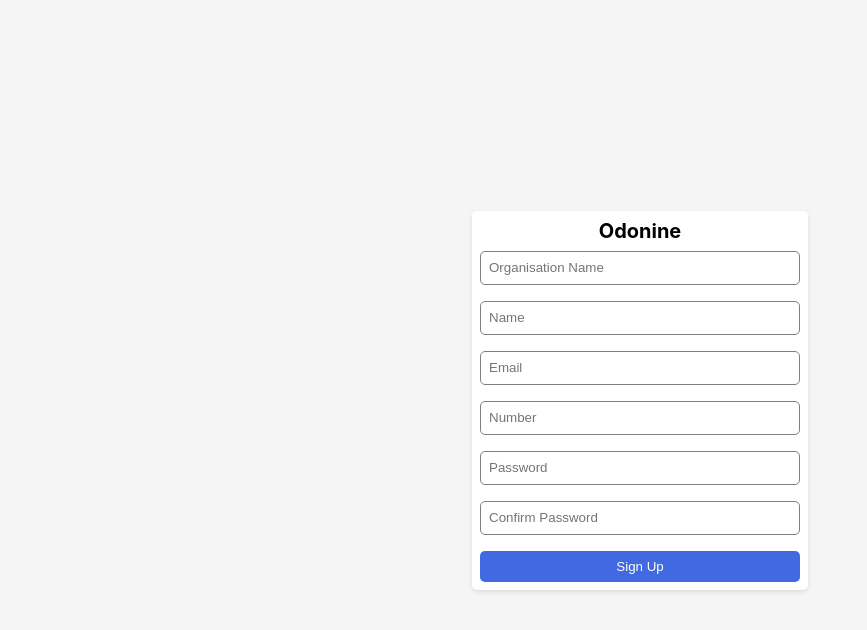
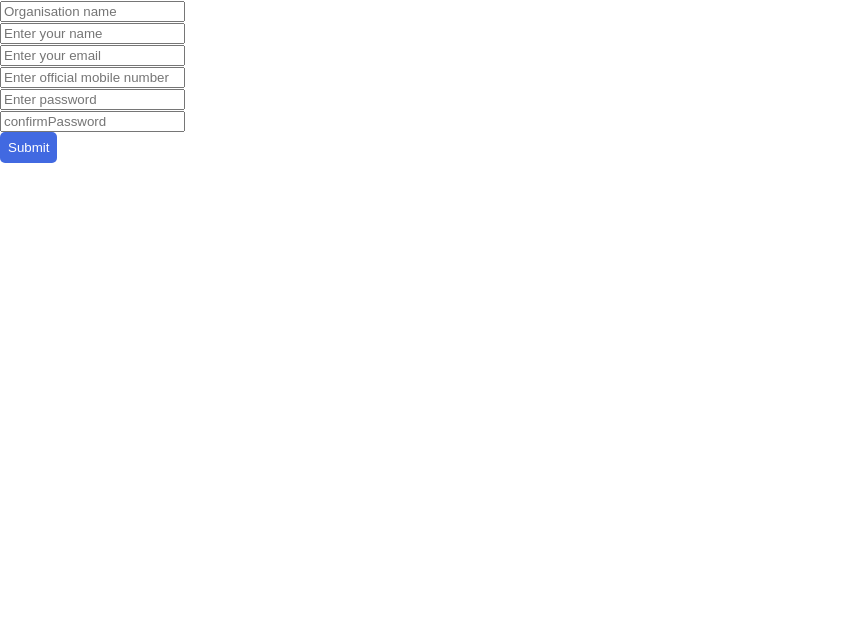
Before and after one commit to Chandru-CLT/saas-client-multi-tenant, a React (Create React App) app: page /testing in a window 1280 px wide. Shown: the top 630 px of the page, without its empty margins (0-867 px from the left). Built offline with nearby package versions, Linux system fonts and the light colour scheme.

Commit message:
eod push
eod push

```diff
--- a/package.json
+++ b/package.json
@@ -14,6 +14,7 @@
     "react-icons": "^5.0.1",
     "react-router-dom": "^6.22.3",
     "react-scripts": "5.0.1",
+    "react-spinners": "^0.13.8",
     "web-vitals": "^2.1.4"
   },
   "scripts": {
--- a/src/App.css
+++ b/src/App.css
@@ -300,12 +300,13 @@
 .auth_container__inner form {
     display: flex;
     flex-direction: column;
-    gap: 1rem;
+    gap: 1.5rem;
     margin-top: 0.5rem;
 }
 
 .auth_container__inner input {
     border: 1px solid gray;
+    width: 95%;
     outline: none;
     border-radius: 5px;
     height: 1rem;
@@ -318,3 +319,12 @@
     justify-content: center;
     align-items: center;
 }
+
+
+/* form validation error */
+
+.formError{
+    /* border: 1px solid red; */
+    color: red;
+    font-size: 12px;
+}
--- a/src/Pages/CompanyHomePage/CompanyProjects/CompanyProjects.jsx
+++ b/src/Pages/CompanyHomePage/CompanyProjects/CompanyProjects.jsx
@@ -1,17 +1,20 @@
-import React, { useEffect, useState } from 'react'
+import React, { useEffect, useState, CSSProperties  } from 'react'
 import './CompanyProjects.css'
 import { useNavigate, useParams } from 'react-router-dom';
 import { companyCreateProjectApi, projectListApi } from '../../../Api/Company';
 import { getOrganisationName } from '../../../Utils/Localstorage';
+import ClipLoader from "react-spinners/ClipLoader";
 
 const CompanyProjects = () => {
   const { organisationName } = useParams()
   const navigate = useNavigate()
+  const [isLoading, setIsLoading] = useState(true)
 
   const [formData, setFormData] = useState({
     organisationName: getOrganisationName(),
     projectName: '',
   });
+
 
   const [projectList, setprojectList] = useState([])
 
@@ -19,10 +22,12 @@ const CompanyProjects = () => {
     projectListApi(organisationName).then(res => {
       console.log(res.data);
       setprojectList(res.data);
-
     }).catch(err => {
       console.log(err);
     })
+    if (projectList !== 0) {
+      setIsLoading(false)
+    }
   }, [formData.projectName])
 
   const handleChange = (e) => {
@@ -32,12 +37,12 @@ const CompanyProjects = () => {
 
   const handleSubmit = (e) => {
     e.preventDefault();
-
+    setIsLoading(true)
     companyCreateProjectApi(formData).then(res => {
       console.log(res);
       setFormData({ ...formData, projectName: '' }); // Clear the projectName input
       // navigate(`/${organisationName}/admin/home`)
-
+      setIsLoading(false)
     }).catch(err => {
       console.log(err);
     });
@@ -62,15 +67,31 @@ const CompanyProjects = () => {
           {/*<Link className='navigate' to={`/sign-in`}>Signin</Link> */}
         </form>
 
+
         <div className='companyProjectList'>
           <header>Current Projects</header>
+          {isLoading ? (
+              <ClipLoader
+              color={"#4169e1"}
+              loading={isLoading}
+              css={{ display: "block", margin: "0 auto", borderColor: "red" }}
+              size={100}
+              aria-label="Loading Spinner"
+              data-testid="loader"
+            />
+
+            ) : (
+              <>
                 {projectList.map((data, index) => (
                   <input
+                    key={index} // added key prop for unique identification
                     value={data.projectName}
                     onChange={handleChange}
                     disabled
                   />
                 ))}
+              </>
+            )}
         </div>
       </div>
     </div>
--- a/src/Pages/Signup.jsx
+++ b/src/Pages/Signup.jsx
@@ -2,6 +2,7 @@ import React, { useState, useEffect } from 'react';
 import { Link, useNavigate } from 'react-router-dom';
 import { companySignupApi } from '../Api/Auth';
 import { saveLoginToken } from '../Utils/Localstorage';
+import { validateForm } from '../Utils/FormValidation';
 
 const Signup = () => {
     const navigate = useNavigate();
@@ -14,6 +15,8 @@ const Signup = () => {
         confirmPassword: '',
         mobileNumber: ''
     });
+
+    const [errors, setErrors] = useState({});
 
     useEffect(() => {
         if (subDomain) {
@@ -30,6 +33,10 @@ const Signup = () => {
         e.preventDefault();
         console.log(formData);
 
+        const newErrors = validateForm(formData); // Validate the form data
+        setErrors(newErrors);
+
+        if (Object.keys(newErrors).length === 0) {
             companySignupApi(formData)
             .then((res) => {
                 console.log(res.data);
@@ -46,61 +53,81 @@ const Signup = () => {
             .catch((err) => {
                 console.log(err);
             });
+        } else {
+            console.log("Form validation failed");
+        }
     };
+
+    console.log(errors);
 
     return (
         <div className='auth_container'>
             <div className='auth_container__inner'>
                 <header>Odonine</header>
                 <form onSubmit={handleSubmit}>
+                    <div>
                         <input
                             type='text'
                             name='organisationName'
                             placeholder='Organisation Name'
                             value={formData.organisationName}
                             onChange={handleChange}
-                        required
                         />
+                        {errors.organisationName && <div className='formError'>{errors.organisationName}</div>}
+                    </div>
+
+                    <div>
                         <input
                             type='text'
                             name='name'
                             placeholder='Name'
                             value={formData.name}
                             onChange={handleChange}
-                        required
                         />
+                        {errors.name && <div className='formError'>{errors.name}</div>}
+                    </div>
+
+                    <div>
                         <input
                             type='email'
                             name='email'
                             placeholder='Email'
                             value={formData.email}
                             onChange={handleChange}
-                        required
                         />
+                        {errors.email && <div className='formError'>{errors.email}</div>}
+                    </div>
+
+                    <div>
                         <input
                             type='tel'
                             name='mobileNumber'
                             placeholder='Number'
                             value={formData.mobileNumber}
                             onChange={handleChange}
-                        required
                         />
+                        {errors.mobileNumber && <div className='formError'>{errors.mobileNumber}</div>}
+                    </div>
+                    <div>
                         <input
                             type='password'
                             name='password'
                             placeholder='Password'
                             value={formData.password}
                             onChange={handleChange}
-                        required
                         />
+                        {errors.password && <div className='formError'>{errors.password}</div>}
+                    </div>
+                    <div>
                         <input
                             type='password'
                             name='confirmPassword'
                             placeholder='Confirm Password'
                             value={formData.confirmPassword}
                             onChange={handleChange}
-                        required
                         />
+                        {errors.confirmPassword && <div className='formError'>{errors.confirmPassword}</div>}
+                    </div>
                     <button className='todo_royalBlue_button' type='submit'>
                         Sign Up
                     </button>
--- /dev/null
+++ b/src/Pages/Testing/FormValidation.jsx
@@ -0,0 +1,167 @@
+import React, { useState } from 'react'
+
+const FormValidation = () => {
+    const [formData, setFormData] = useState({
+        organisationName: '',
+        name: '',
+        email: '',
+        password: '',
+        confirmPassword: '',
+        mobileNumber: ''
+    })
+
+    const [errors, setErrors] = useState({})
+
+    const isValidEmail = (email) => {
+        const emailRegex = /^\S+@\S+\.\s+$/;
+        return emailRegex.test(email)
+    }
+
+    const isValidphoneNumber = (mobileNumber) => {
+        const phoneRegex = /^\d{10}$/;
+        return phoneRegex.test(mobileNumber)
+    }
+
+    const isValidPassword = (password) => {
+        const symbolRegex = /[!@#$%^&*(),.?":{}|<>]/;
+        const numberRegex = /[0-9]/;
+        const upperCaseRegex = /[A-Z]/;
+        const lowerCaseRegex = /[a-z]/
+        return (
+            password.length >= 8 &&
+            symbolRegex.test(password) &&
+            numberRegex.test(password) &&
+            upperCaseRegex.test(password) &&
+            lowerCaseRegex.test(password)
+        )
+    }
+
+    const validateForm = () => {
+        let newErrors = {};
+
+        if (!formData.organisationName) {
+            newErrors.organisationName = "Company name is required"
+        }
+        if (!formData.name) {
+            newErrors.name = "Name is required"
+        }
+        if (!formData.email) {
+            newErrors.email = "email is required"
+        } else if (!isValidEmail(formData.email)){
+            newErrors.email = "Invalid email format"
+        }
+        if (!formData.mobileNumber) {
+            newErrors.mobileNumber = "mobileNumber is required"
+        } else if (!isValidphoneNumber(formData.mobileNumber)){
+            newErrors.mobileNumber = "Invalid mobileNumber format"
+        }
+        if (!formData.password) {
+            newErrors.password = "password is required"
+        } else if (!isValidPassword(formData.password)){
+            newErrors.mobileNumber = "It is not a secure password"
+        }
+        if (!formData.confirmPassword) {
+            newErrors.confirmPassword = "Confirm password is required";
+        } else if (formData.password !== formData.confirmPassword){
+            newErrors.confirmPassword = "Confirm password and Passwords do not match";
+        }
+        setErrors(newErrors)
+
+        return Object.keys(newErrors).length === 0
+    }
+    console.log(errors);
+    const handleChange = (e)=>{
+        const {name, value} = e.target;
+
+        setFormData({
+            ...formData,
+            [name]: value
+        })
+    }
+
+    const handleSubmit = (e) => {
+        e.preventDefault();
+
+        const isValid = validateForm()
+        if (isValid) {
+            console.log("Form submitted", formData);
+        } else {
+            console.log("Form Validation Failed");
+        }
+    }
+
+  return (
+    <form onSubmit={handleSubmit}>
+        <div>
+            <input
+                type='text'
+                name='organisationName'
+                value={formData.organisationName}
+                placeholder='Organisation name'
+                onChange={handleChange}
+            />
+            {errors.organisationName && <div>{errors.organisationName}</div>}
+        </div>
+        <div>
+            <input
+                type='text'
+                name='name'
+                value={formData.name}
+                placeholder='Enter your name'
+                onChange={handleChange}
+
+            />
+            {errors.name && <div>{errors.name}</div>}
+
+        </div>
+        <div>
+            <input
+                type='email'
+                name='email'
+                value={formData.email}
+                placeholder='Enter your email'
+                onChange={handleChange}
+
+            />
+            {errors.email && <div>{errors.email}</div>}
+
+        </div>
+        <div>
+            <input
+                type='tel'
+                name='mobileNumber'
+                value={formData.mobileNumber}
+                placeholder='Enter official mobile number'
+                onChange={handleChange}
+
+            />
+            {errors.mobileNumber && <div>{errors.mobileNumber}</div>}
+        </div>
+        <div>
+            <input
+                type='password'
+                name='password'
+                value={formData.password}
+                placeholder='Enter password'
+                onChange={handleChange}
+
+            />
+            {errors.password && <div>{errors.password}</div>}
+        </div>
+        <div>
+            <input
+                type='password'
+                name='confirmPassword'
+                value={formData.confirmPassword}
+                placeholder='confirmPassword'
+                onChange={handleChange}
+
+            />
+            {errors.confirmPassword && <div>{errors.confirmPassword}</div>}
+        </div>
+        <button className='todo_royalBlue_button'>Submit</button>
+    </form>
+  )
+}
+
+export default FormValidation
--- a/src/Routes.jsx
+++ b/src/Routes.jsx
@@ -7,6 +7,7 @@ import AddStaff from "./Pages/CompanyHomePage/AddStaff/AddStaff";
 import StaffHomePage from "./Pages/StaffHomePage/StaffHomePage";
 import AddTaskPage from "./Pages/CompanyHomePage/AddTaskPage/AddTaskPage";
 import CompanyProjects from "./Pages/CompanyHomePage/CompanyProjects/CompanyProjects";
+import FormValidation from "./Pages/Testing/FormValidation";
 
 export const appRouters = createBrowserRouter([
     {
@@ -42,6 +43,10 @@ export const appRouters = createBrowserRouter([
         element: <StaffHomePage />
     },
     {
+        path: "/testing",
+        element: <FormValidation />
+    },
+    {
         path: "*",
         element: <Signup />
     },
--- /dev/null
+++ b/src/Utils/FormValidation.jsx
@@ -0,0 +1,60 @@
+// formValidation.js
+
+export const isValidEmail = (email) => {
+    const emailRegex = /^[a-zA-Z0-9._%+-]+@[a-zA-Z0-9.-]+\.[a-zA-Z]{2,}$/;
+    return emailRegex.test(email);
+};
+
+
+
+export const isValidPhoneNumber = (mobileNumber) => {
+    const phoneRegex = /^\d{10}$/;
+    return phoneRegex.test(mobileNumber);
+};
+
+export const isValidPassword = (password) => {
+    const symbolRegex = /[!@#$%^&*(),.?":{}|<>]/;
+    const numberRegex = /[0-9]/;
+    const upperCaseRegex = /[A-Z]/;
+    const lowerCaseRegex = /[a-z]/;
+    return (
+        password.length >= 8 &&
+        symbolRegex.test(password) &&
+        numberRegex.test(password) &&
+        upperCaseRegex.test(password) &&
+        lowerCaseRegex.test(password)
+    );
+};
+
+export const validateForm = (formData) => {
+    let errors = {};
+
+    if (!formData.organisationName) {
+        errors.organisationName = "Company name is required";
+    }
+    if (!formData.name) {
+        errors.name = "Name is required";
+    }
+    if (!formData.email) {
+        errors.email = "Email is required";
+    } else if (!isValidEmail(formData.email)) {
+        errors.email = "Invalid email format";
+    }
+    if (!formData.mobileNumber) {
+        errors.mobileNumber = "Mobile number is required";
+    } else if (!isValidPhoneNumber(formData.mobileNumber)) {
+        errors.mobileNumber = "Invalid mobile number format";
+    }
+    if (!formData.password) {
+        errors.password = "Password is required";
+    } else if (!isValidPassword(formData.password)) {
+        errors.password = "Password is not secure";
+    }
+    if (!formData.confirmPassword) {
+        errors.confirmPassword = "Confirm password is required";
+    } else if (formData.password !== formData.confirmPassword) {
+        errors.confirmPassword = "Passwords do not match";
+    }
+
+    return errors;
+};
```
Also changed, not shown: src/Components/Loader/Loader.jsx (added, +11 -0 lines), 1 other file (tests, documents, lock files or other folders). Lines whose indentation alone changed are shown as unchanged.
